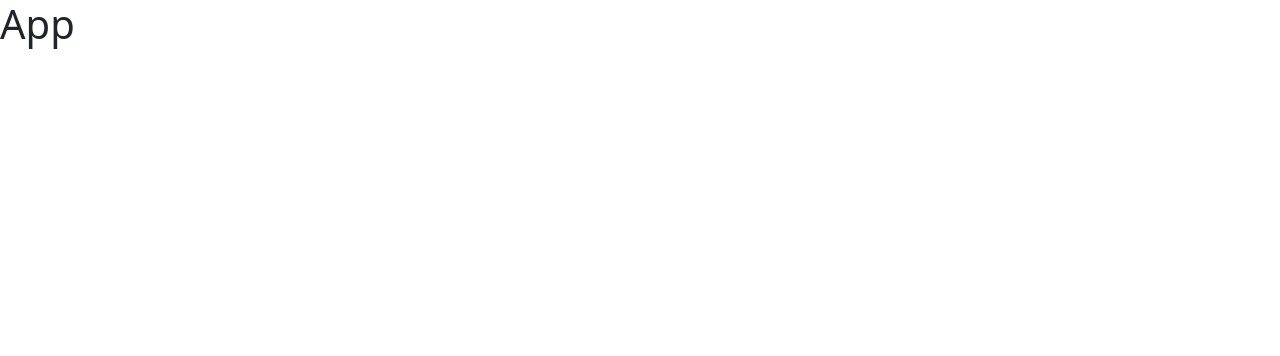
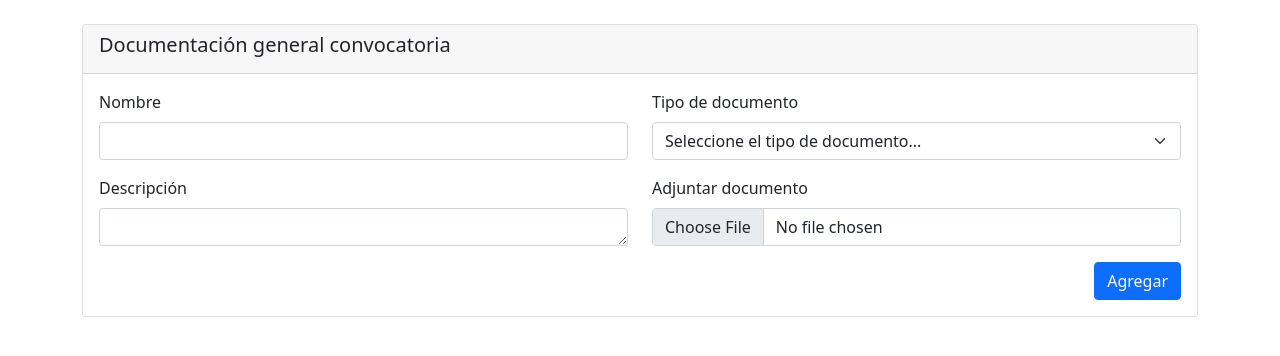
Before and after one commit to josefcogil/kunai-test, a React (Create React App) app: page / in a window 1280 px wide. Shown: the top 356 px of the page. Built offline with nearby package versions, Linux system fonts and the light colour scheme.

Commit message:
feat: add document form

```diff
--- a/src/App.jsx
+++ b/src/App.jsx
@@ -1,7 +1,23 @@
+import { Container, Card, Row, Col } from 'react-bootstrap';
+import DocumentForm from './components/DocumentForm';
+
 const App = () => {
   return (
-    <h1>App</h1>
+    <Container className="py-4">
+      <Card>
+        <Card.Header>
+          <h5>Documentación general convocatoria</h5>
+        </Card.Header>
+        <Card.Body>
+          <Row>
+            <Col>
+              <DocumentForm />
+            </Col>
+          </Row>
+        </Card.Body>
+      </Card>
+    </Container>
   );
-}
+};
 
 export default App;
```
